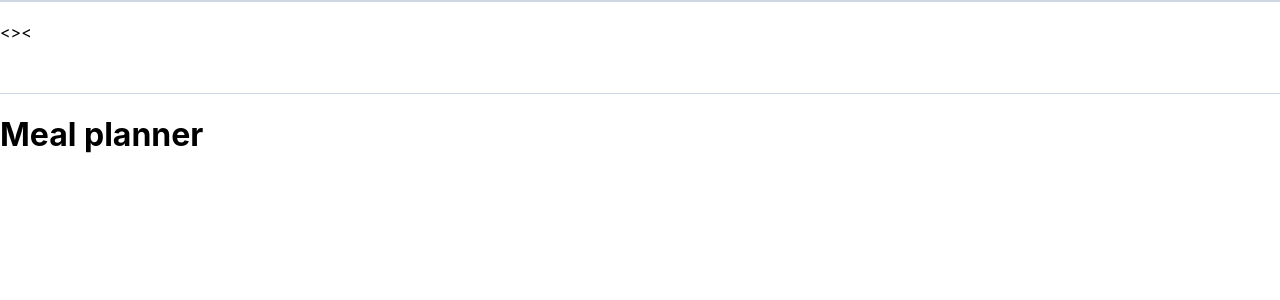
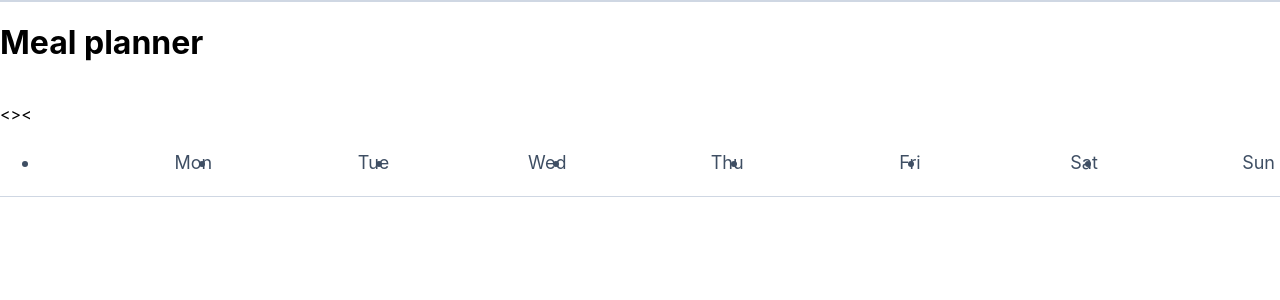
Before and after one commit to carmenliao/meal-planner, a React (Create React App) app: page / in a window 1280 px wide. Shown: the top 300 px of the page. Built offline with nearby package versions, Linux system fonts and the light colour scheme.

Commit message:
added weekday headers

```diff
--- a/src/App.js
+++ b/src/App.js
@@ -1,4 +1,5 @@
 import React from 'react';
+import ReactDOM from 'react-dom';
 import './App.css';
 import './node_modules/dayjs';
 
@@ -8,9 +9,13 @@ dayjs().format()
 
 const weekday = require("dayjs/plugin/weekday");
 const weekOfYear = require("dayjs/plugin/weekOfYear");
+const WEEKDAYS = ["Mon", "Tue", "Wed", "Thu", "Fri", "Sat", "Sun"];
+const INITIAL_YEAR = dayjs().format("YYYY");
+const INITIAL_MONTH = dayjs().format("M");
 
 dayjs.extend(weekday);
 dayjs.extend(weekOfYear);
+
 
 
 const App = () => {
@@ -18,20 +23,19 @@ const App = () => {
     return (
         <div className="App">
 
-            <div class="calendar-month" />
-
-                <section class="calendar-month-header"/>
+            <div className="calendar-month" />
+            <h1>Meal planner</h1>
+                <section className="calendar-month-header"/>
                 <div id="selected-month" class="calendar-month-header-selected-month" />
-                    <div class="calendar-month-header-selectors"/>
+                    <div className="calendar-month-header-selectors"/>
                         <span id="previous-month-selector" >{'<'}</span>
                         <span id="present-month-selector">{'>'}</span>
                         <span id="next-month-selector">{'<'}</span>
 
-                <ul id="days-of-week"class="day-of-week" />
+                <ul id="days-of-week"class="day-of-week">
+                  {WEEKDAYS.map(weekday => <li>{weekday}</li>)}
+                </ul>
                 <ul id="calendar-days" class="days-grid" />
-
-            <h1>Meal planner</h1>
-
         </div>
     );
 }
```
